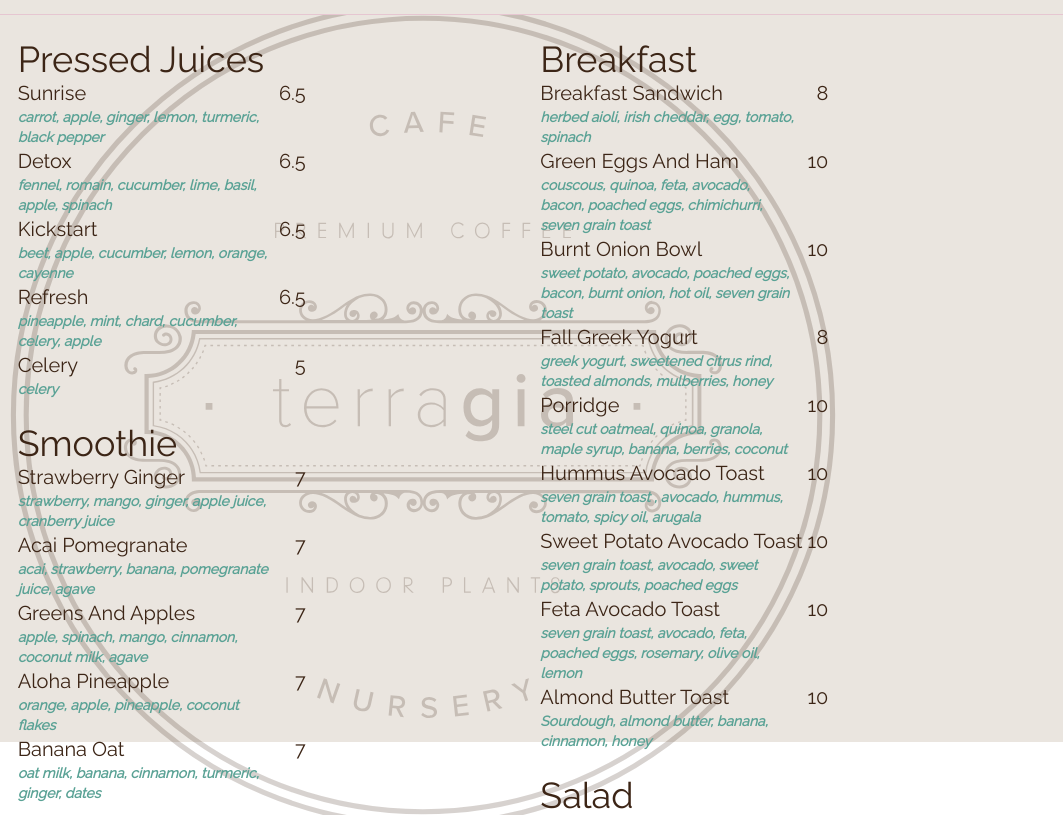
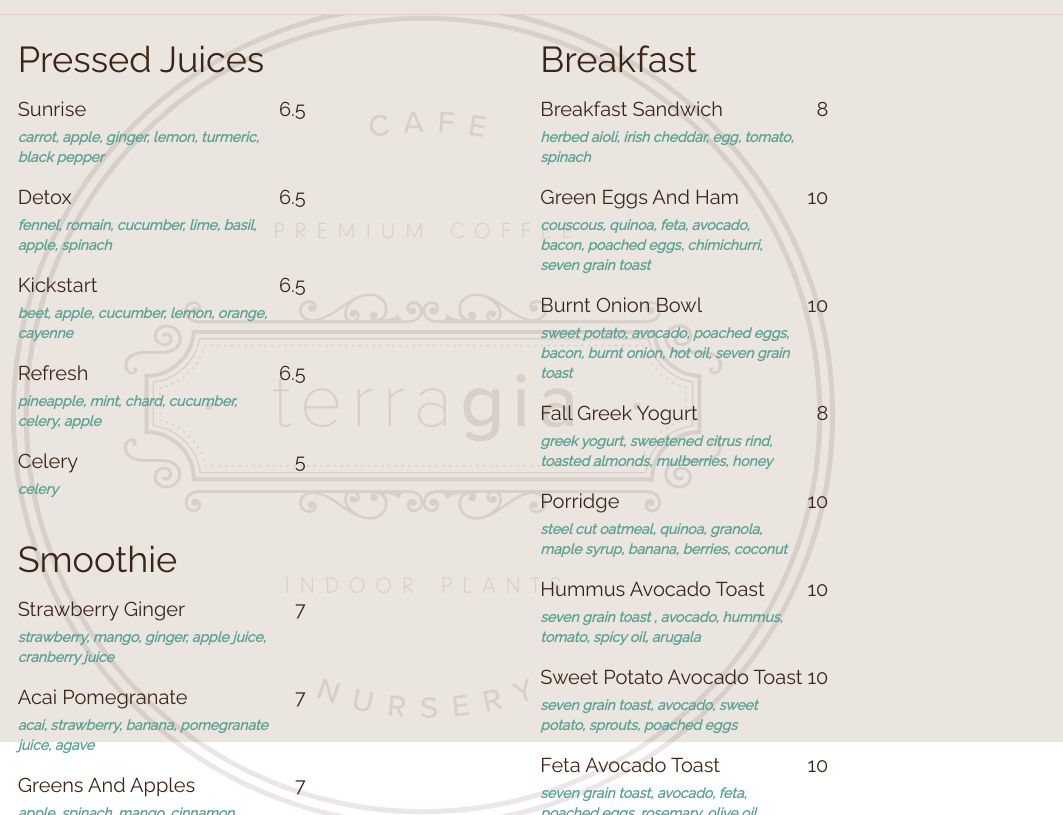
Before and after one commit to markelbag/TerraGia, a Gatsby site: page /menu in a window 1280 px wide. Shown: the part 58-873 px from the top of the page, 217-1280 px from the left. Built offline with nearby package versions, Linux system fonts and the light colour scheme; Gatsby itself is replaced by a stand-in of ours.

Commit message:
some minor changes to layout for menus

```diff
--- a/gatsby-config.js
+++ b/gatsby-config.js
@@ -1,4 +1,8 @@
 const path = require(`path`)
+
+// const esm = require("esm")(module)
+
+// module.exports = esm("./gastby-config.esm.js")
 
 module.exports = {
   siteMetadata: {
--- a/package.json
+++ b/package.json
@@ -41,7 +41,7 @@
   "license": "0BSD",
   "scripts": {
     "build": "gatsby build",
-    "develop": "gatsby develop",
+    "develop": "npm --node-arg '-r esm' gatsby develop",
     "format": "prettier --write \"**/*.{js,jsx,ts,tsx,json,md}\"",
     "start": "gatsby develop",
     "serve": "gatsby serve",
--- a/src/components/menu/menuDrinks.js
+++ b/src/components/menu/menuDrinks.js
@@ -18,7 +18,7 @@ const MenuDrinks = props => {
       {DrinksMenu.map(drinkCategory => (
         <div key={drinkCategory.category}>
           <div>
-            <h1 className="pt-6 text-4xl font-extralight">
+            <h1 className="pt-6 pb-4 text-4xl font-extralight">
               {drinkCategory.category}
             </h1>
             {drinkCategory.drinks.map(drink => (
@@ -29,11 +29,11 @@ const MenuDrinks = props => {
                 onKeyDown={() => handleClick(drink)}
                 key={drink.id}
               >
-                <h2 className="flex justify-between text-xl w-72 font-extralight">
+                <h2 className="flex justify-between pb-1 text-xl w-72 font-extralight">
                   <div>{drink.name}</div>
                   <div>{drink.basePrice}</div>
                 </h2>
-                <p className="flex w-64 text-sm text-left tgGreen">
+                <p className="flex w-64 pb-4 text-sm text-left tgGreen">
                   {drink.ingrediants && <i>{drink.ingrediants.join(", ")}</i>}
                 </p>
               </div>
--- a/src/components/menu/menuFood.js
+++ b/src/components/menu/menuFood.js
@@ -18,7 +18,7 @@ const MenuFood = props => {
       {FoodMenu.map(foodCategory => (
         <div key={foodCategory.category}>
           <div>
-            <h1 className="pt-6 text-4xl font-extralight">
+            <h1 className="pt-6 pb-4 text-4xl font-extralight">
               {foodCategory.category}
             </h1>
             {foodCategory.foods.map(food => (
@@ -29,11 +29,11 @@ const MenuFood = props => {
                 onKeyDown={() => handleClick(food)}
                 key={food.id}
               >
-                <h2 className="flex justify-between text-xl w-72 font-extralight">
+                <h2 className="flex justify-between pb-1 text-xl w-72 font-extralight">
                   <div>{food.name}</div>
                   <div>{food.basePrice}</div>
                 </h2>
-                <p className="flex w-64 text-sm text-left tgGreen">
+                <p className="flex w-64 pb-4 text-sm text-left tgGreen">
                   {food.ingrediants && <i>{food.ingrediants.join(", ")}</i>}
                 </p>
               </div>
--- /dev/null
+++ b/src/pages/contact.js
@@ -0,0 +1,15 @@
+import * as React from "react"
+import Layout from "../components/layout"
+import Seo from "../components/seo"
+
+// import MyGatsbyComponents from "https://framer.com/m/MyGatsbyComponents-5DYP.js@LqKADTMPOGSJ979Cr8iE"
+
+const Contact = () => (
+  <Layout>
+    <Seo title="Contact Us" />
+    <h1>This is where the contact information and form will go</h1>
+    {/* <MyGatsbyComponents /> */}
+  </Layout>
+)
+
+export default Contact
--- a/src/pages/menu.js
+++ b/src/pages/menu.js
@@ -1989,17 +1989,17 @@ const Menu = props => (
   <Layout>
     <Seo title="Menu" />
     <div
-      className="ht w-full flex absolute "
+      className="absolute flex w-full ht "
       style={{
         backgroundImage: `url(${logo})`,
         backgroundRepeat: `no-repeat`,
         backgroundPosition: `center`,
         backgroundSize: `80%`,
-        opacity: `.2`,
+        opacity: `.1`,
       }}
     ></div>
     <div className="relative ">
-      <div className="ht absolute z-10 w-full ht overflow-scroll ">
+      <div className="absolute z-10 w-full overflow-scroll ht ">
         <div className="flex w-full justify-evenly">
           <MenuDrinks />
           <MenuFood />
```
